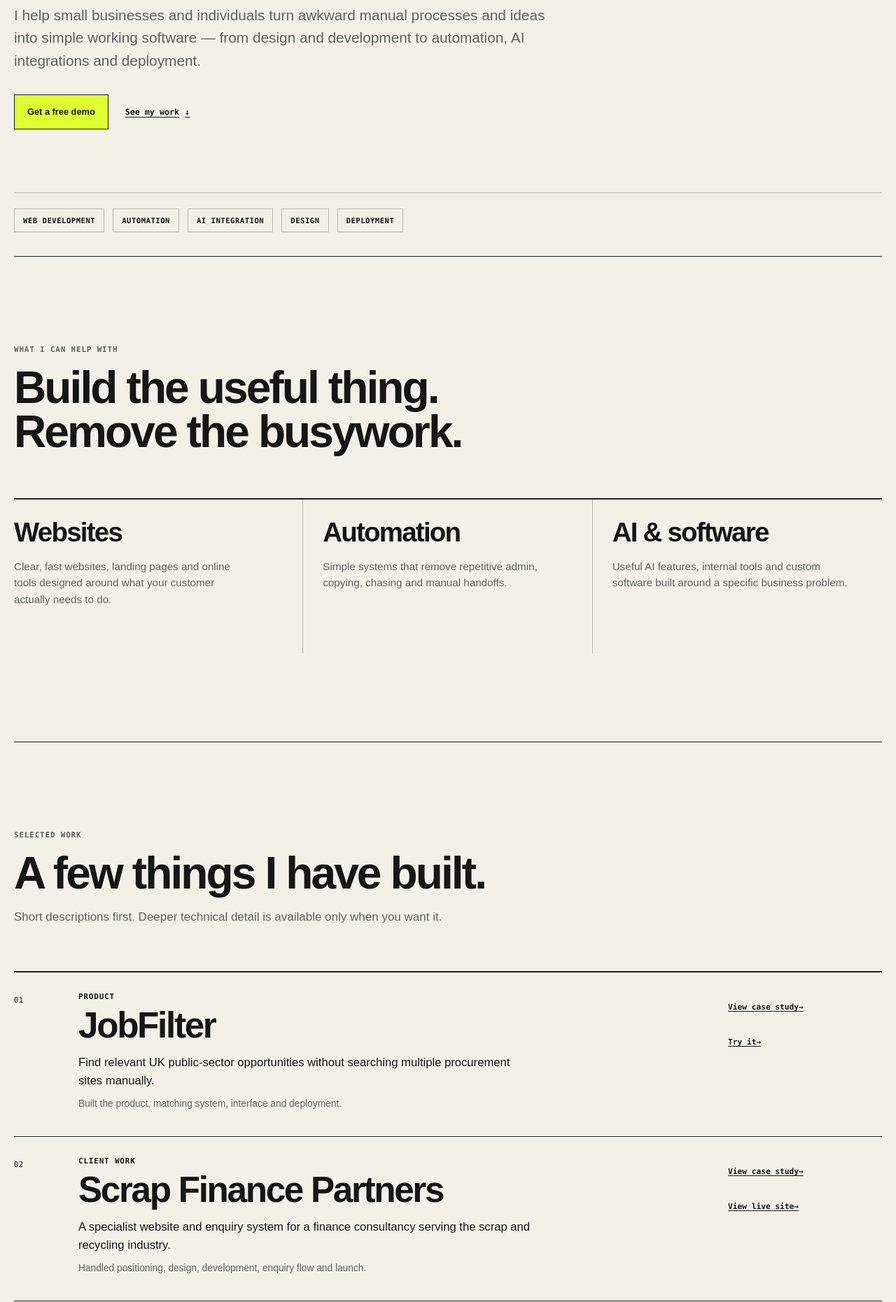
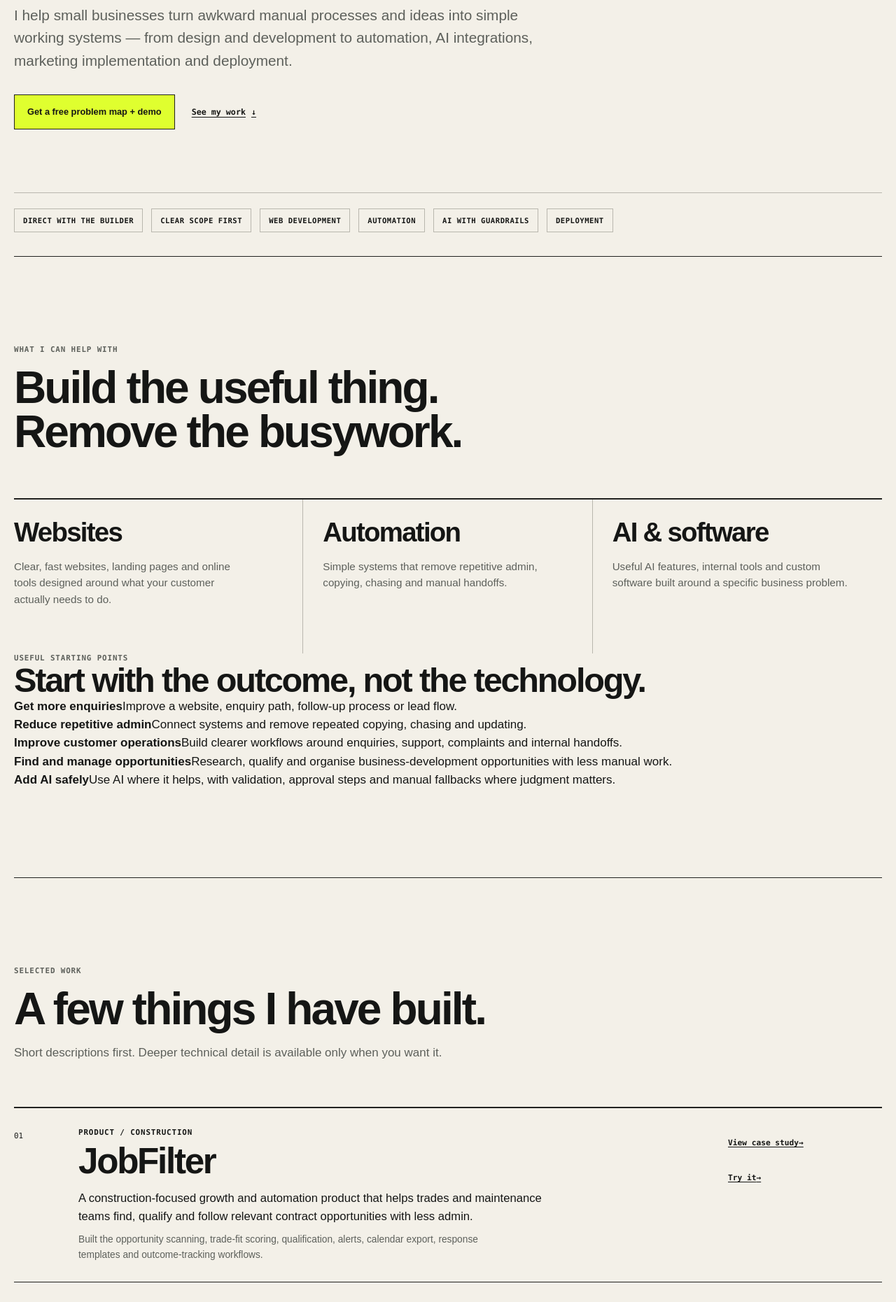
Before and after one commit to manazoid4/mazos-site, a Next.js app: page / in a window 1280 px wide. Shown: the part 520-2381 px from the top of the page at 70% size. Built offline with nearby package versions, Linux system fonts and the light colour scheme.

Commit message:
Add credibility, client outcomes and competitive offers

```diff
--- a/app/page.tsx
+++ b/app/page.tsx
@@ -16,12 +16,20 @@ const SERVICES = [
   },
 ];
 
+const OUTCOMES = [
+  ['Get more enquiries', 'Improve a website, enquiry path, follow-up process or lead flow.'],
+  ['Reduce repetitive admin', 'Connect systems and remove repeated copying, chasing and updating.'],
+  ['Improve customer operations', 'Build clearer workflows around enquiries, support, complaints and internal handoffs.'],
+  ['Find and manage opportunities', 'Research, qualify and organise business-development opportunities with less manual work.'],
+  ['Add AI safely', 'Use AI where it helps, with validation, approval steps and manual fallbacks where judgment matters.'],
+];
+
 const WORK = [
   {
     name: 'JobFilter',
-    type: 'Product',
-    summary: 'Find relevant UK public-sector opportunities without searching multiple procurement sites manually.',
-    role: 'Built the product, matching system, interface and deployment.',
+    type: 'Product / Construction',
+    summary: 'A construction-focused growth and automation product that helps trades and maintenance teams find, qualify and follow relevant contract opportunities with less admin.',
+    role: 'Built the opportunity scanning, trade-fit scoring, qualification, alerts, calendar export, response templates and outcome-tracking workflows.',
     links: [
       { label: 'View case study', href: '/work/jobfilter' },
       { label: 'Try it', href: 'https://jobfilter.uk/find-jobs' },
@@ -29,9 +37,9 @@ const WORK = [
   },
   {
     name: 'Scrap Finance Partners',
-    type: 'Client work',
-    summary: 'A specialist website and enquiry system for a finance consultancy serving the scrap and recycling industry.',
-    role: 'Handled positioning, design, development, enquiry flow and launch.',
+    type: 'Contract client build',
+    summary: 'A contract build for a specialist finance practice serving UK scrap and recycling firms, covering its digital presence, lead journey and business automation.',
+    role: 'Handled positioning, marketing implementation, web development, launch, lead capture, a secure client workspace and guarded acquisition automation with approval and suppression controls.',
     links: [
       { label: 'View case study', href: '/work/scrap-finance-partners' },
       { label: 'View live site', href: 'https://scrap-finance-partners.vercel.app' },
@@ -55,9 +63,52 @@ const WORK = [
 
 const PROCESS = [
   ['01', 'Tell me the problem', 'Explain what is taking too much time, what you want built or what currently does not work.'],
-  ['02', 'See a free demo', 'For suitable projects, I make a small demonstration so you can see the direction before committing.'],
-  ['03', 'Agree the build', 'We agree what is being delivered, the price and the important requirements.'],
-  ['04', 'I build and hand it over', 'I design, implement, test and deploy the agreed solution.'],
+  ['02', 'See the direction', 'For suitable projects, I map a useful starting point and make a small demonstration before you commit.'],
+  ['03', 'Agree the build', 'We agree exactly what is being delivered, the price and the important requirements.'],
+  ['04', 'I build and test it', 'I handle design, development, integrations, testing and deployment.'],
+  ['05', 'Handover and next steps', 'You receive the agreed working result, a clear handover and an honest view of what is worth improving next.'],
+];
+
+const OFFERS = [
+  {
+    name: 'Quick Win',
+    price: '£150 fixed',
+    body: 'One tightly scoped improvement to a website, workflow or automation.',
+    note: '£75 to start · £75 on completion',
+  },
+  {
+    name: 'Website Launch',
+    price: 'From £299',
+    body: 'A focused small-business website or landing experience with a clear enquiry route and deployment.',
+    note: 'Scope and fixed price agreed first',
+  },
+  {
+    name: 'Growth System',
+    price: 'From £499',
+    body: 'A website or customer journey plus one useful automation or AI-assisted workflow, built with sensible controls.',
+    note: 'Best for lead flow, follow-up or admin reduction',
+  },
+];
+
+const BACKGROUND = [
+  {
+    company: 'ManyPets',
+    role: 'Complaints Specialist',
+    body: 'Complex complaint investigations in a regulated FCA/DISP environment, de-escalation, fair customer outcomes and cross-team problem solving.',
+  },
+  {
+    company: 'Glide',
+    role: 'Complaints & Escalations Coordinator',
+    body: 'High-level telecoms escalations, operational ownership, cross-team coordination, service improvement and customer issue resolution.',
+  },
+];
+
+const FAQS = [
+  ['Do I need to know what technology I need?', 'No. Start with the business problem. I choose the simplest appropriate approach rather than forcing a particular tool.'],
+  ['What does the free demo include?', 'A small demonstration or clear problem map for one suitable issue. It makes the direction tangible; it is not an entire production build for free.'],
+  ['Do you use AI in client systems?', 'Where it is useful. Important workflows should not be blindly autonomous, so I use limits, validation, approval steps or manual fallbacks when the risk calls for them.'],
+  ['Can you work with systems we already use?', 'Often, yes. Existing software, APIs and workflows are checked during scoping so we can reuse what already works instead of rebuilding unnecessarily.'],
+  ['What happens after launch?', 'I hand over the agreed work clearly. Ongoing support, extra features or further automation can be quoted separately.'],
 ];
 
 export default function Page() {
@@ -70,18 +121,19 @@ export default function Page() {
           <p className="eyebrow">Maz Works / Manazir Hussain</p>
           <h1 id="intro-title">Websites, automation and AI tools built around real business problems.</h1>
           <p className="mw-lede">
-            I help small businesses and individuals turn awkward manual processes and ideas into simple working software — from design and development to automation, AI integrations and deployment.
+            I help small businesses turn awkward manual processes and ideas into simple working systems — from design and development to automation, AI integrations, marketing implementation and deployment.
           </p>
           <div className="mw-actions">
-            <a className="button button-signal" href={CONTACT_LINKS.client}>Get a free demo</a>
+            <a className="button button-signal" href={CONTACT_LINKS.client}>Get a free problem map + demo</a>
             <a className="text-link" href="#work">See my work <span aria-hidden="true">↓</span></a>
           </div>
         </div>
         <div className="mw-capabilities" aria-label="Core capabilities">
+          <span>Direct with the builder</span>
+          <span>Clear scope first</span>
           <span>Web development</span>
           <span>Automation</span>
-          <span>AI integration</span>
-          <span>Design</span>
+          <span>AI with guardrails</span>
           <span>Deployment</span>
         </div>
       </section>
@@ -98,6 +150,18 @@ export default function Page() {
               <p>{service.body}</p>
             </article>
           ))}
+        </div>
+
+        <div className="mw-outcomes" aria-labelledby="outcomes-title">
+          <div>
+            <p className="eyebrow">Useful starting points</p>
+            <h3 id="outcomes-title">Start with the outcome, not the technology.</h3>
+          </div>
+          <div className="mw-outcome-list">
+            {OUTCOMES.map(([title, body]) => (
+              <div key={title}><strong>{title}</strong><span>{body}</span></div>
+            ))}
+          </div>
         </div>
       </section>
 
@@ -142,30 +206,84 @@ export default function Page() {
         </ol>
       </section>
 
-      <section className="mw-offer" id="client" aria-labelledby="client-title">
-        <div className="mw-offer-copy">
-          <p className="eyebrow">Founding client offer</p>
-          <h2 id="client-title">Start small. See it working first.</h2>
-          <p>For suitable projects, I will create a small tailored demonstration before you commit to the full build.</p>
-          <a className="button button-signal" href={CONTACT_LINKS.client}>Get a free demo</a>
+      <section className="mw-section mw-pricing" id="client" aria-labelledby="client-title">
+        <header className="mw-section-heading">
+          <p className="eyebrow">Founding offers</p>
+          <h2 id="client-title">Competitive pricing. Clear finish lines.</h2>
+          <p>Start with a free problem map and, where suitable, a small demo. Paid work is scoped before I start, with larger or unusual builds quoted separately.</p>
+        </header>
+        <div className="mw-price-grid">
+          {OFFERS.map((offer) => (
+            <article className="mw-price-option" key={offer.name}>
+              <p>{offer.name}</p>
+              <strong>{offer.price}</strong>
+              <span>{offer.body}</span>
+              <small>{offer.note}</small>
+            </article>
+          ))}
         </div>
-        <div className="mw-price-card">
-          <p>Founding implementation</p>
-          <strong>£150 total</strong>
-          <div><b>£75 to start</b><span>After the demo and agreed scope.</span></div>
-          <div><b>£75 on completion</b><span>When the agreed work is finished and presented.</span></div>
-          <small>Larger builds, ongoing work or additional features are quoted separately.</small>
+        <div className="mw-pricing-foot">
+          <div><strong>£0 first step</strong><span>Tell me the problem. I will identify a useful starting point and, where suitable, show a small demonstration.</span></div>
+          <div><strong>Optional support from £49/month</strong><span>For agreed maintenance or small ongoing improvements. No long contract; third-party usage costs are separate.</span></div>
+          <a className="button button-signal" href={CONTACT_LINKS.client}>Get a free problem map + demo</a>
         </div>
       </section>
 
       <section className="mw-section mw-about" id="about" aria-labelledby="about-title">
         <header className="mw-section-heading">
           <p className="eyebrow">About Maz Works</p>
-          <h2 id="about-title">One person from idea to deployment.</h2>
+          <h2 id="about-title">Operations experience behind the build.</h2>
         </header>
         <div className="mw-about-copy">
-          <p>I&apos;m Manazir Hussain, founder of Maz Works. I build practical websites, automations and AI-powered tools from idea through to deployment.</p>
-          <p>I handle the research, design, development, integrations and implementation myself, so clients deal directly with the person building the work.</p>
+          <p>I&apos;m Manazir Hussain, founder of Maz Works. My background is in complaints, investigations and operations, where I spent years working through complicated problems and coordinating solutions across teams.</p>
+          <p>Today I apply the same approach to websites, automation and software: understand the real problem first, then build the simplest useful system around it.</p>
+        </div>
+      </section>
+
+      <section className="mw-section mw-background" aria-labelledby="background-title">
+        <header className="mw-section-heading">
+          <p className="eyebrow">Professional background</p>
+          <h2 id="background-title">Experience finding the failure point.</h2>
+          <p>Before Maz Works, I worked in complaints and escalations. That experience taught me to investigate properly, communicate clearly, coordinate across teams and improve processes rather than treating symptoms.</p>
+        </header>
+        <div className="mw-background-grid">
+          {BACKGROUND.map((item) => (
+            <article key={item.company}>
+              <p>{item.company}</p>
+              <h3>{item.role}</h3>
+              <span>{item.body}</span>
+            </article>
+          ))}
+        </div>
+        <div className="mw-skill-strip" aria-label="Transferable professional strengths">
+          <span>Problem investigation</span>
+          <span>Process improvement</span>
+          <span>Client communication</span>
+          <span>Operational ownership</span>
+          <span>Regulated environments</span>
+        </div>
+      </section>
+
+      <section className="mw-section mw-guardrails" aria-labelledby="guardrails-title">
+        <header className="mw-section-heading">
+          <p className="eyebrow">Practical AI</p>
+          <h2 id="guardrails-title">AI where it helps. Human control where it matters.</h2>
+          <p>Useful automation does not mean handing every decision to a model. Depending on the workflow, I can use validation, limits, approval steps, suppression rules and manual fallback routes so important actions remain controlled.</p>
+        </header>
+      </section>
+
+      <section className="mw-section mw-faq" aria-labelledby="faq-title">
+        <header className="mw-section-heading">
+          <p className="eyebrow">Questions</p>
+          <h2 id="faq-title">Before you contact me.</h2>
+        </header>
+        <div className="mw-faq-list">
+          {FAQS.map(([question, answer]) => (
+            <details key={question}>
+              <summary>{question}</summary>
+              <p>{answer}</p>
+            </details>
+          ))}
         </div>
       </section>
 
@@ -173,9 +291,10 @@ export default function Page() {
         <div>
           <p className="eyebrow">Have something in mind?</p>
           <h2 id="contact-title">Tell me what is slowing you down.</h2>
+          <p className="mw-contact-copy">You do not need to know the solution yet. Send the problem, what happens now and what you would rather happen.</p>
         </div>
         <div className="mw-contact-action">
-          <a className="button button-dark" href={CONTACT_LINKS.client}>Get a free demo</a>
+          <a className="button button-dark" href={CONTACT_LINKS.client}>Get a free problem map + demo</a>
           <a href={`mailto:${CONTACT_EMAIL}`}>{CONTACT_EMAIL}</a>
         </div>
       </section>
```
